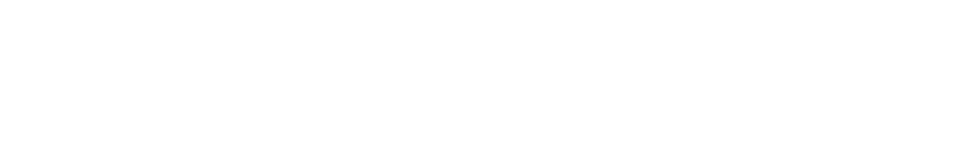
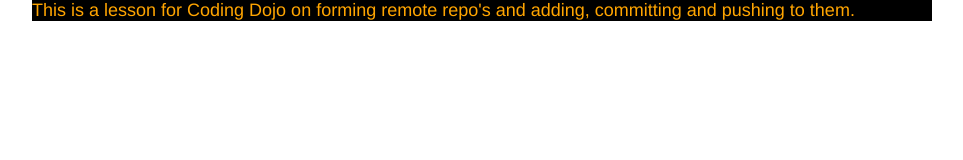
Before and after one commit to BC176/basic_repo, a plain HTML site: page index.html in a window 1280 px wide. Shown: the whole page, without its empty margins (158-1121 px from the left). Drawn offline with Linux system fonts and the light colour scheme.

Commit message:
Don't forget to add messages

```diff
--- a/index.html
+++ b/index.html
@@ -5,11 +5,15 @@
     <meta charset="UTF-8">
     <meta http-equiv="X-UA-Compatible" content="IE=edge">
     <meta name="viewport" content="width=device-width, initial-scale=1.0">
-    <title>Document</title>
+    <title>Test Doc</title>
+    <link rel="stylesheet" href="styles.css">
 </head>
 
 <body>
-
+    <div id="wrapper">
+        <p>This is a lesson for Coding Dojo on forming remote repo's and adding, committing and pushing to
+            them.</p>
+    </div>
 </body>
 
 </html>
--- a/styles.css
+++ b/styles.css
@@ -2,3 +2,16 @@
     margin: 0;
     padding: 0;
 }
+
+#wrapper {
+    width: 900px;
+    margin-left: auto;
+    margin-right: auto;
+    background-color: black;
+}
+
+p {
+    font-size: large;
+    color: orange;
+    font-family: 'Franklin Gothic Medium', 'Arial Narrow', Arial, sans-serif;
+}
```
